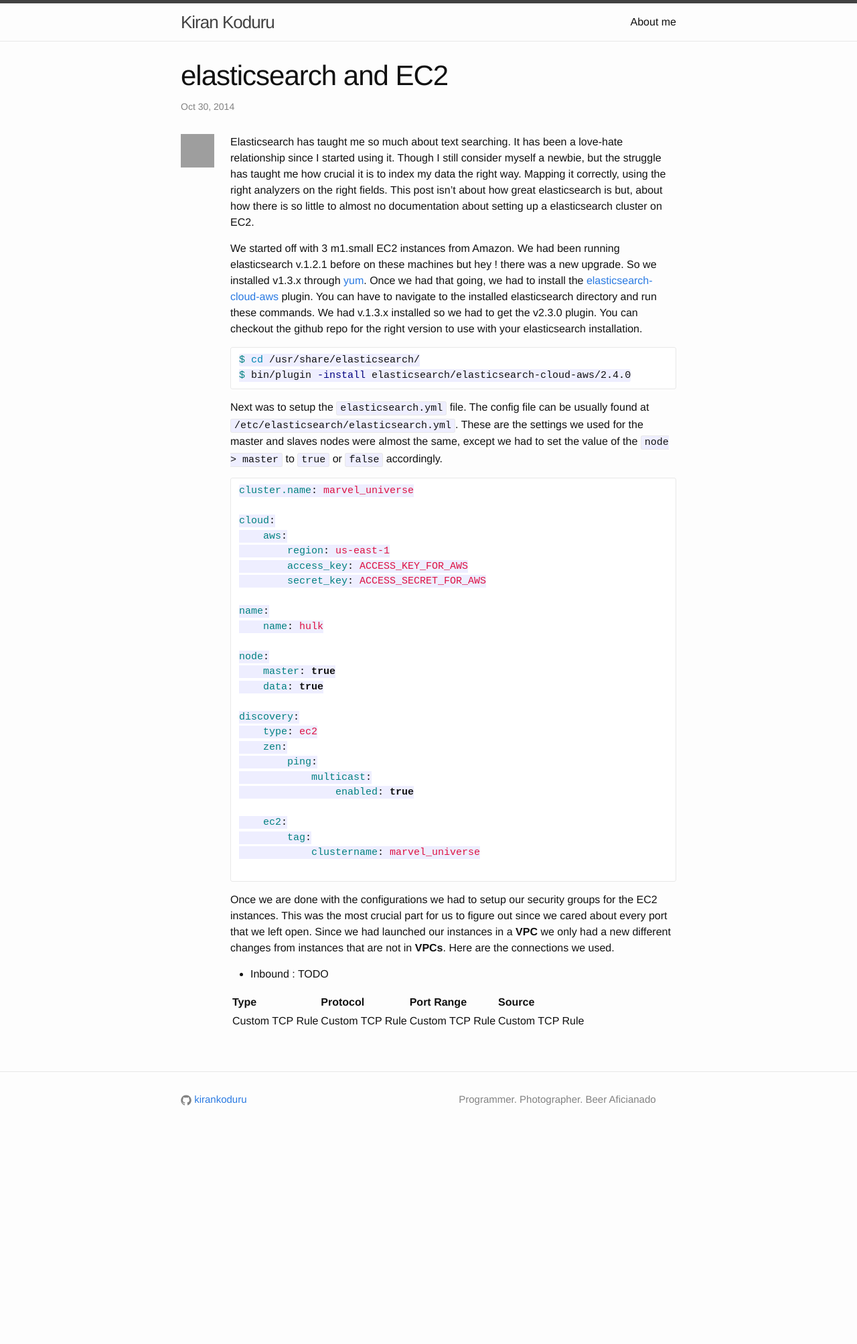
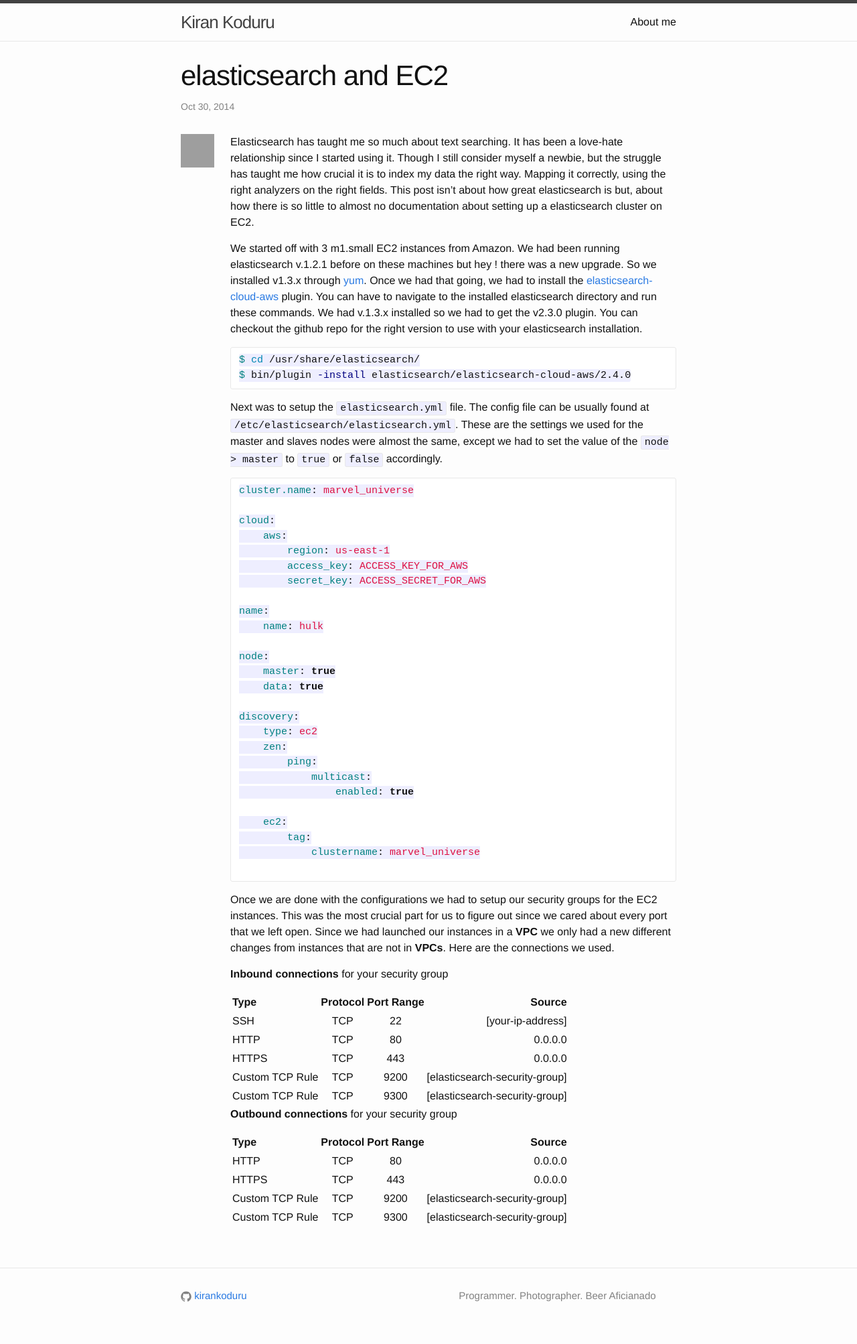
Before and after one commit to arupbhunia/kirankoduru.github.io, a Jekyll site: the page built from _posts/2014-10-30-elasticsearch-and-EC2-security-groups.markdown, in a window 1280 px wide. Shown: the whole page at 67% size. Built offline with Jekyll 4.4.1, drawn with Linux system fonts in a browser that asks for light colours; before the commit the page ends 1713 px from its top, so only the background shows below that; grey boxes are pictures that could not be loaded.

Commit message:
security groups added

```diff
--- a/_posts/2014-10-30-elasticsearch-and-EC2-security-groups.markdown
+++ b/_posts/2014-10-30-elasticsearch-and-EC2-security-groups.markdown
@@ -47,8 +47,22 @@
 
 Once we are done with the configurations we had to setup our security groups for the EC2 instances. This was the most crucial part for us to figure out since we cared about every port that we left open. Since we had launched our instances in a __VPC__ we only had a new different changes from instances that are not in __VPCs__. Here are the connections we used.
 
-+ Inbound : TODO
+__Inbound connections__ for your security group
+
 
 | Type  		| Protocol  | Port Range  | Source  |
-|:--------------|:----------|:------------|:--------|
-|Custom TCP Rule| Custom TCP Rule|Custom TCP Rule|Custom TCP Rule|
+|:--------------|:----------:|:------------:|--------:|
+|SSH| TCP|22|[your-ip-address]|
+|HTTP| TCP|80|0.0.0.0|
+|HTTPS| TCP|443|0.0.0.0|
+|Custom TCP Rule| TCP|9200|[elasticsearch-security-group]|
+|Custom TCP Rule| TCP|9300|[elasticsearch-security-group]|
+
+__Outbound connections__ for your security group
+
+| Type          | Protocol  | Port Range  | Source  |
+|:--------------|:----------:|:------------:|--------:|
+|HTTP| TCP|80|0.0.0.0|
+|HTTPS| TCP|443|0.0.0.0|
+|Custom TCP Rule| TCP|9200|[elasticsearch-security-group]|
+|Custom TCP Rule| TCP|9300|[elasticsearch-security-group]|
--- a/css/main.scss
+++ b/css/main.scss
@@ -23,7 +23,7 @@
 
 $on-palm:          600px;
 $on-laptop:        800px;
-$col-left-width:   10%;
+$col-left-width:   8%;
 $col-right-width:  90%;
 
 @mixin media-query($device) {
```
Also changed, not shown: _posts/2014-10-31-spooky-github-commits.markdown (deleted, +0 -10 lines).
